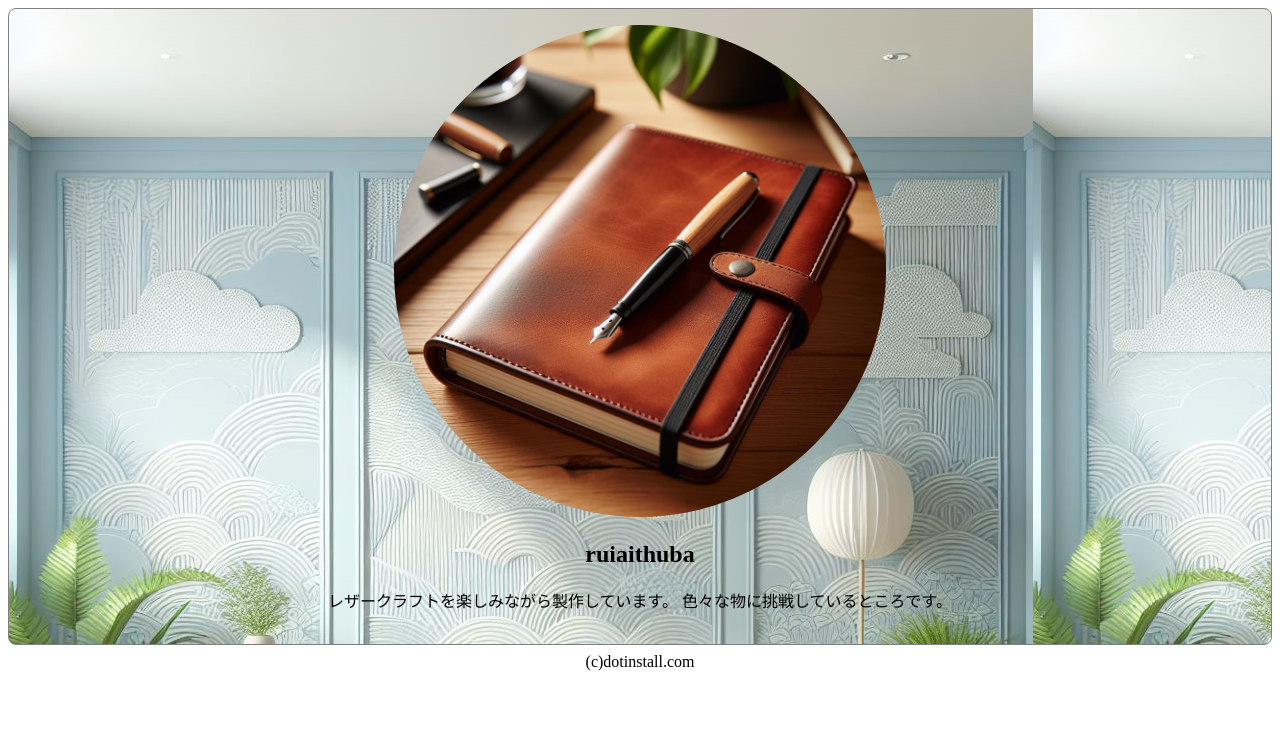
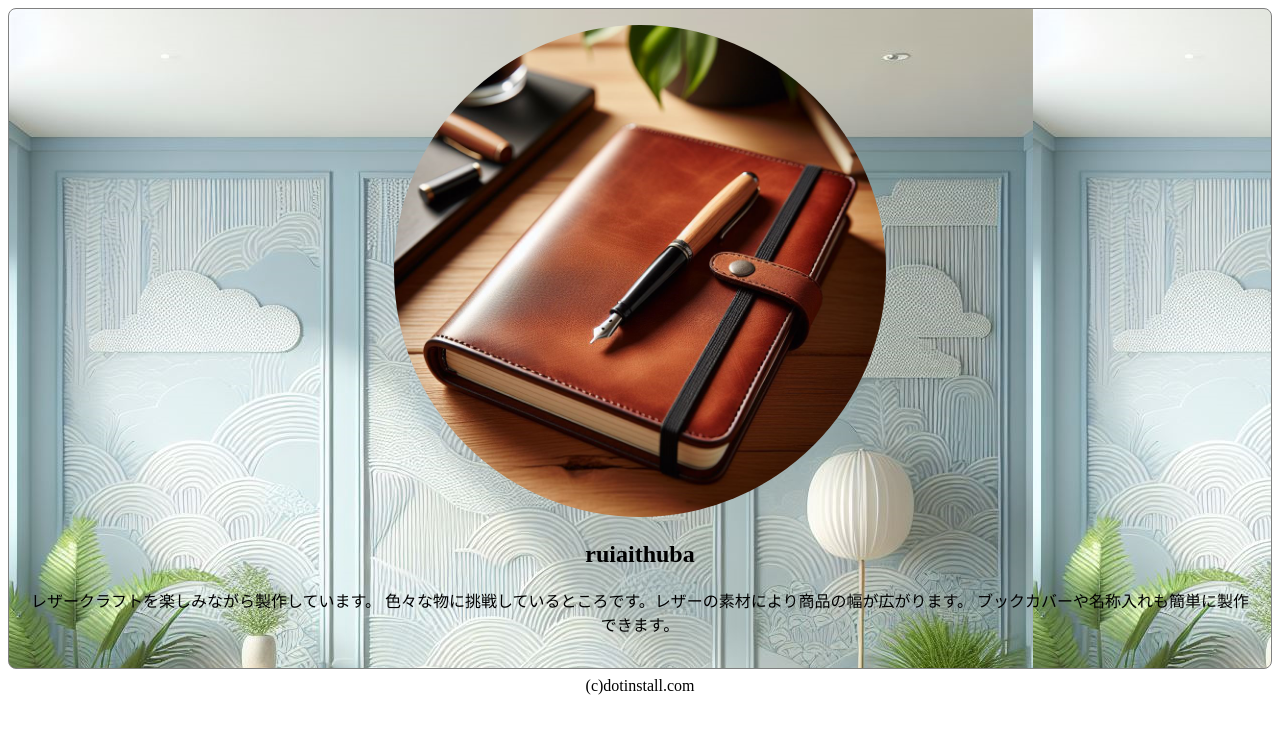
Before and after one commit to ruiaithuba/ruiaithuba.github.io, a plain HTML site: page docs/index.html in a window 1280 px wide. Drawn offline with Linux system fonts and the light colour scheme.

Commit message:
追加文

```diff
--- a/docs/index.html
+++ b/docs/index.html
@@ -29,7 +29,9 @@
     <img src="images/reza-1.jpg" alt="システム手帳の画像です">
     <h1>ruiaithuba</h1>
     <p>レザークラフトを楽しみながら製作しています。
-    色々な物に挑戦しているところです。</p>
+    色々な物に挑戦しているところです。レザーの素材により商品の幅が広がります。
+    ブックカバーや名称入れも簡単に製作できます。
+  　</p>
   </section>
 <footer>(c)dotinstall.com</footer>
 </body>
```
